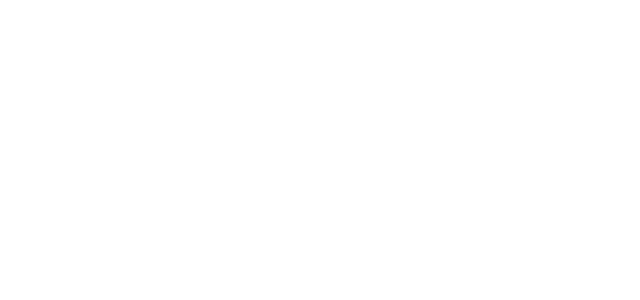
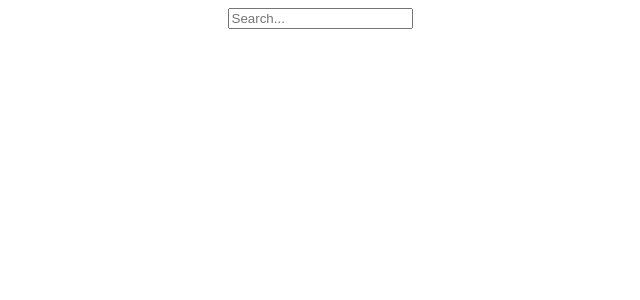
Before and after one commit to rita-morozova/movie-award, a React (Create React App) app: page / in a window 1280 px wide. Shown: the top 300 px of the page, without its empty margins (320-960 px from the left). Built offline with nearby package versions, Linux system fonts and the light colour scheme.

Commit message:
added search bar

```diff
--- a/src/App.js
+++ b/src/App.js
@@ -1,15 +1,33 @@
-import React from 'react'
+import React, {useState} from 'react'
 import './App.css'
+import SearchBar from './SearchBar'
+import ResultsContainer from './ResultsContainer'
 
-class App extends React.Component {
+const App = () => {
 
-  render() {
+  const [movies, setMovies] = useState([])
+  const [searchWord, setSearchWord] = useState('')
+
+  const handleSearch = (e) => {
+    setSearchWord(e.target.value)
+    findMovies()
+    console.log(movies)
+  }
+
+  const findMovies = () => {
+    const key = process.env.REACT_APP_OMDB_API_KEY
+    fetch(`http://www.omdbapi.com/?apikey=${key}&s=${searchWord}`)
+    .then(resp => resp.json())
+    .then(data => setMovies(data))
+  }
+
+
   return (
     <div className="App">
-
+      <SearchBar onChange={handleSearch} />
+      <ResultsContainer />
     </div>
   )
- }
 }
 
 export default App;
--- a/src/SearchBar.js
+++ b/src/SearchBar.js
@@ -1,13 +1,11 @@
 import React from 'react'
 
-export default class SearchBar extends React.Component{
+const SearchBar = ({onChange}) => {
+  return (
+    <div className="ui search">
+        <input className="prompt" type='text' placeholder='Search...' onChange={onChange} />
+    </div>
+  )
+}
 
-  render(){
-    return(
-      <div>
-
-      </div>
-    )
-
-  }
-}
+export default SearchBar
```
Also changed, not shown: public/manifest.json (deleted), public/robots.txt (deleted), 2 other files (tests, documents, lock files or other folders).
